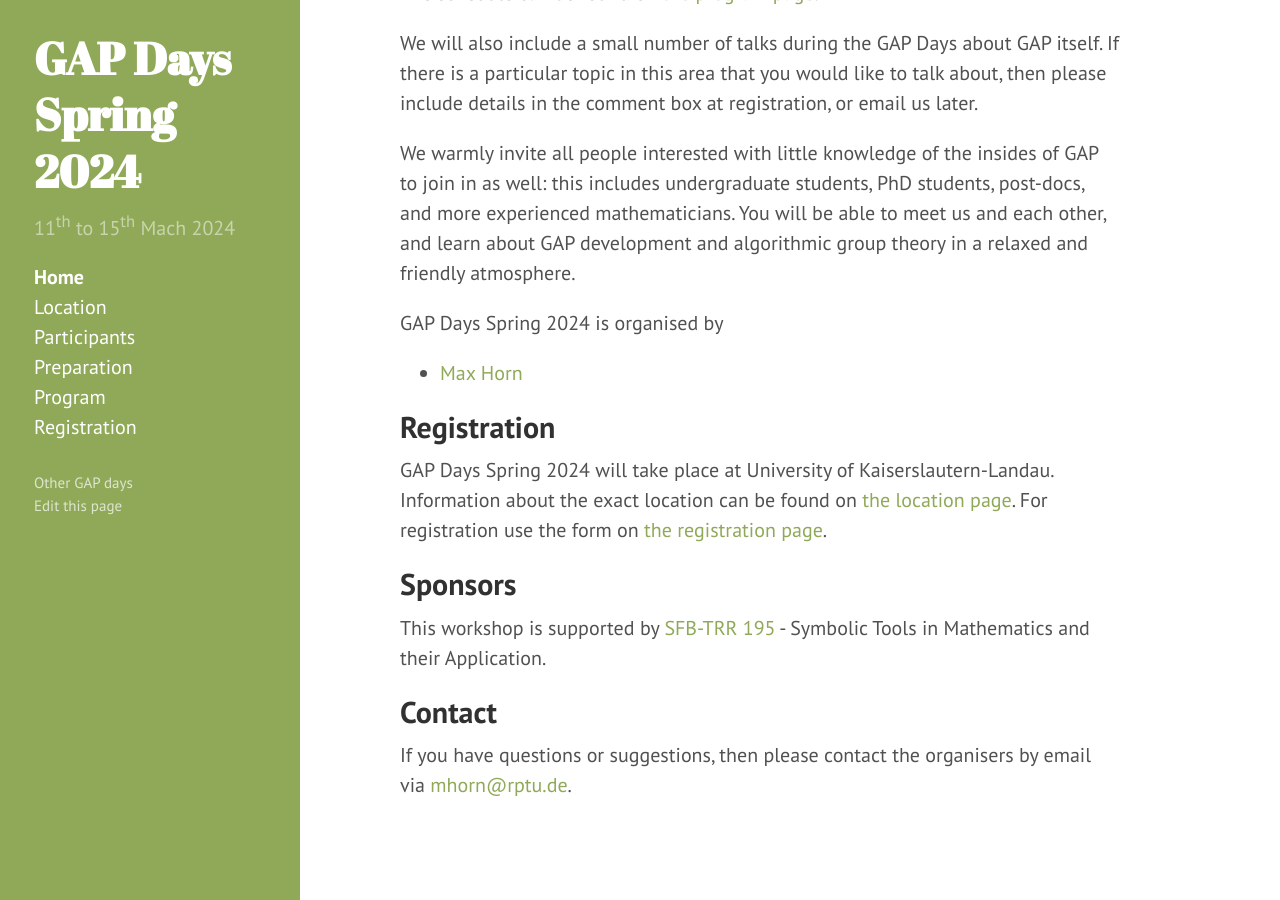
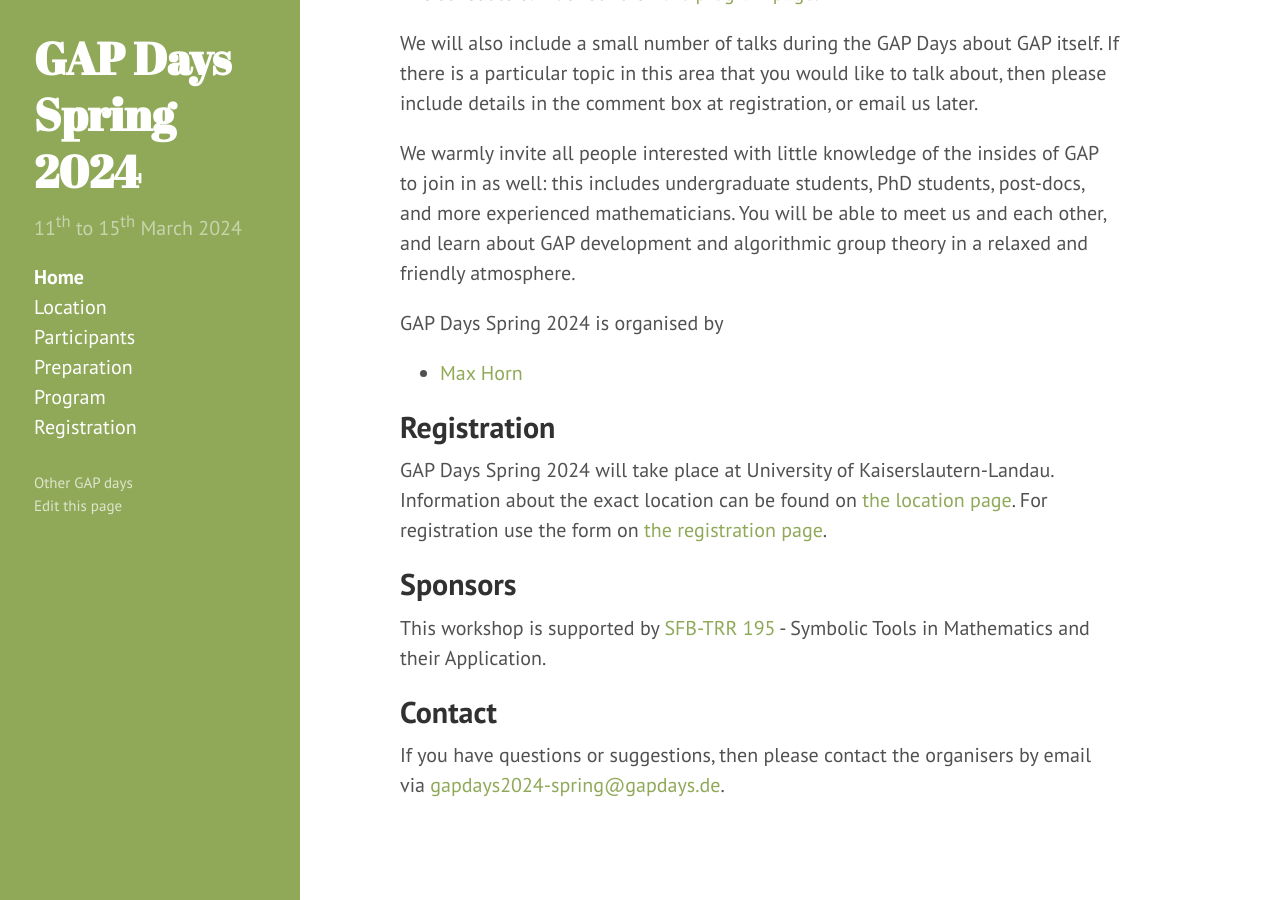
Before and after one commit to gapdays/gapdays2024-spring, a Jekyll site: the page built from index.md, in a window 1280 px wide and 900 px high, scrolled down 834 px. Built offline with Jekyll 4.4.1, drawn with Linux system fonts in a browser that asks for light colours.

Commit message:
Fix typo, adjust registration email

```diff
--- a/_config.yml
+++ b/_config.yml
@@ -8,11 +8,11 @@ permalink:        pretty
 # Setup
 title:            'GAP Days Spring 2024'
 tagline:          'A workshop for GAP developers and users'
-description:      '11<sup>th</sup> to 15<sup>th</sup> Mach 2024'
+description:      '11<sup>th</sup> to 15<sup>th</sup> March 2024'
 location:         'University of Kaiserslautern-Landau'
 url:              https://www.gapdays.de
 baseurl:          /gapdays2024-spring
-email:            mhorn@rptu.de #gapdays2024-spring@gapdays.de
+email:            gapdays2024-spring@gapdays.de
 
 exclude:
     - "LICENSE.hyde.md"
```
